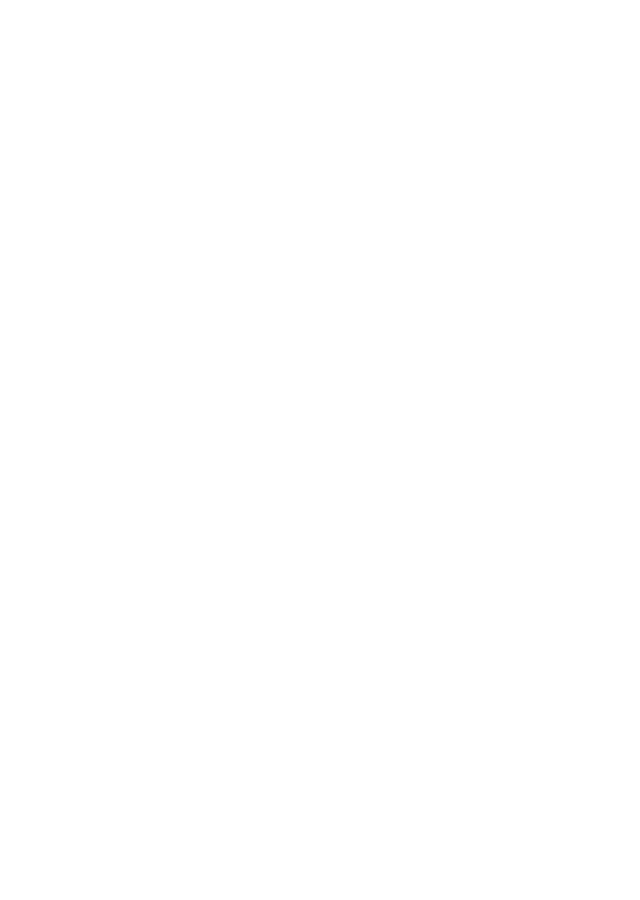
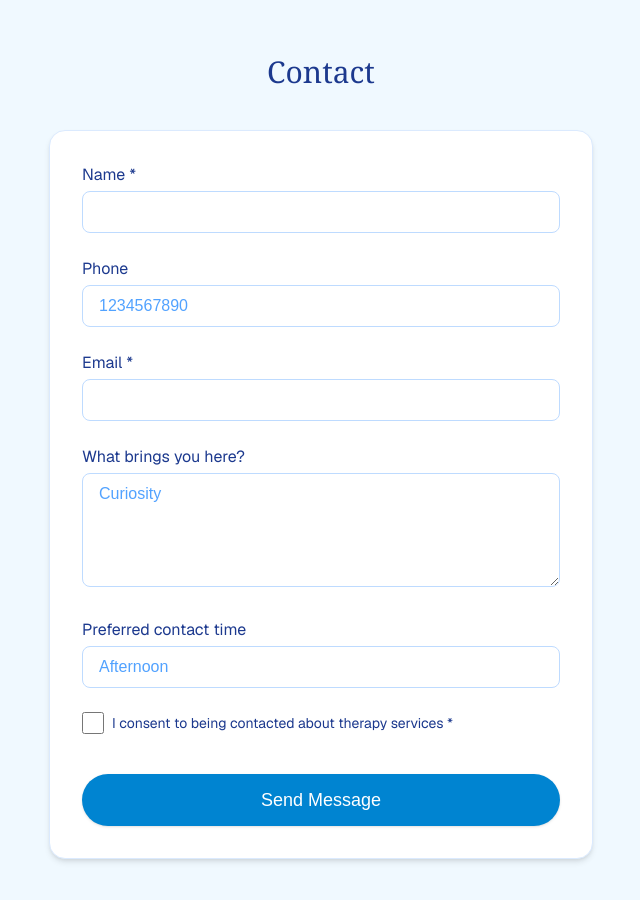
Before and after one commit to DebeshMondal/blake-therapy, a Next.js app: page / in a window 1280 px wide. Shown: the part 2400-3300 px from the top of the page, without its empty margins (319-959 px from the left). Before the commit the page ends 2342 px from the top, so only its background shows below. Built offline with nearby package versions, Linux system fonts and the light colour scheme.

Commit message:
Add Contact section to Home component for improved user engagement

```diff
--- a/src/app/page.tsx
+++ b/src/app/page.tsx
@@ -2,6 +2,7 @@ import Hero from '@/sections/Hero';
 import About from '@/sections/About';
 import Services from '@/sections/Services';
 import FAQ from '@/sections/FAQ';
+import Contact from '@/sections/Contact';
 
 export default function Home() {
   return (
@@ -10,6 +11,7 @@ export default function Home() {
       <About />
       <Services />
       <FAQ />
+      <Contact />
     </main>
   );
 }
--- /dev/null
+++ b/src/sections/Contact.tsx
@@ -0,0 +1,54 @@
+"use client";
+import { useForm } from 'react-hook-form';
+import { useState } from 'react';
+
+export default function Contact() {
+  const { register, handleSubmit, formState: { errors }, reset } = useForm();
+  const [submitted, setSubmitted] = useState(false);
+
+  const onSubmit = (data: any) => {
+    setSubmitted(true);
+    console.log(data);
+    setTimeout(() => setSubmitted(false), 4000);
+    reset();
+  };
+
+  return (
+    <section id="contact" className="w-full bg-sky-50 py-20 sm:py-28">
+      <div className="max-w-xl mx-auto px-4">
+        <h3 className="font-serif text-3xl text-blue-900 mb-10 text-center">Contact</h3>
+        <form onSubmit={handleSubmit(onSubmit)} className="bg-white rounded-2xl shadow-md border border-blue-100 p-8 space-y-6">
+          <div>
+            <label className="block font-sans text-blue-900 mb-1">Name *</label>
+            <input {...register('name', { required: 'Name is required' })} className="w-full rounded-lg border border-blue-200 px-4 py-2 focus:ring-2 focus:ring-sky-200 outline-none text-blue-900 placeholder:text-blue-400" />
+            {errors.name && <span className="text-rose-600 text-sm">{errors.name.message as string}</span>}
+          </div>
+          <div>
+            <label className="block font-sans text-blue-900 mb-1">Phone</label>
+            <input {...register('phone')} className="w-full rounded-lg border border-blue-200 px-4 py-2 focus:ring-2 focus:ring-sky-200 outline-none text-blue-900 placeholder:text-blue-400" placeholder="1234567890" />
+          </div>
+          <div>
+            <label className="block font-sans text-blue-900 mb-1">Email *</label>
+            <input type="email" {...register('email', { required: 'Email is required' })} className="w-full rounded-lg border border-blue-200 px-4 py-2 focus:ring-2 focus:ring-sky-200 outline-none text-blue-900 placeholder:text-blue-400" />
+            {errors.email && <span className="text-rose-600 text-sm">{errors.email.message as string}</span>}
+          </div>
+          <div>
+            <label className="block font-sans text-blue-900 mb-1">What brings you here?</label>
+            <textarea {...register('message')} rows={4} className="w-full rounded-lg border border-blue-200 px-4 py-2 focus:ring-2 focus:ring-sky-200 outline-none text-blue-900 placeholder:text-blue-400" placeholder="Curiosity" />
+          </div>
+          <div>
+            <label className="block font-sans text-blue-900 mb-1">Preferred contact time</label>
+            <input {...register('contactTime')} className="w-full rounded-lg border border-blue-200 px-4 py-2 focus:ring-2 focus:ring-sky-200 outline-none text-blue-900 placeholder:text-blue-400" placeholder="Afternoon" />
+          </div>
+          <div className="flex items-center gap-2">
+            <input type="checkbox" {...register('consent', { required: 'Consent is required' })} className="rounded border-blue-200 focus:ring-2 focus:ring-sky-200" style={{ width: 22, height: 22 }} />
+            <span className="text-blue-900 font-sans text-sm">I consent to being contacted about therapy services *</span>
+          </div>
+          {errors.consent && <span className="text-rose-600 text-sm block">{errors.consent.message as string}</span>}
+          <button type="submit" className="w-full mt-4 rounded-full bg-sky-600 text-white py-3 font-medium text-lg shadow hover:bg-sky-700 transition-colors focus:outline-none focus-visible:ring-2 focus-visible:ring-sky-200">Send Message</button>
+          {submitted && <div className="text-green-700 text-center mt-4 font-semibold">Thank you! Your message has been received.</div>}
+        </form>
+      </div>
+    </section>
+  );
+}
```
